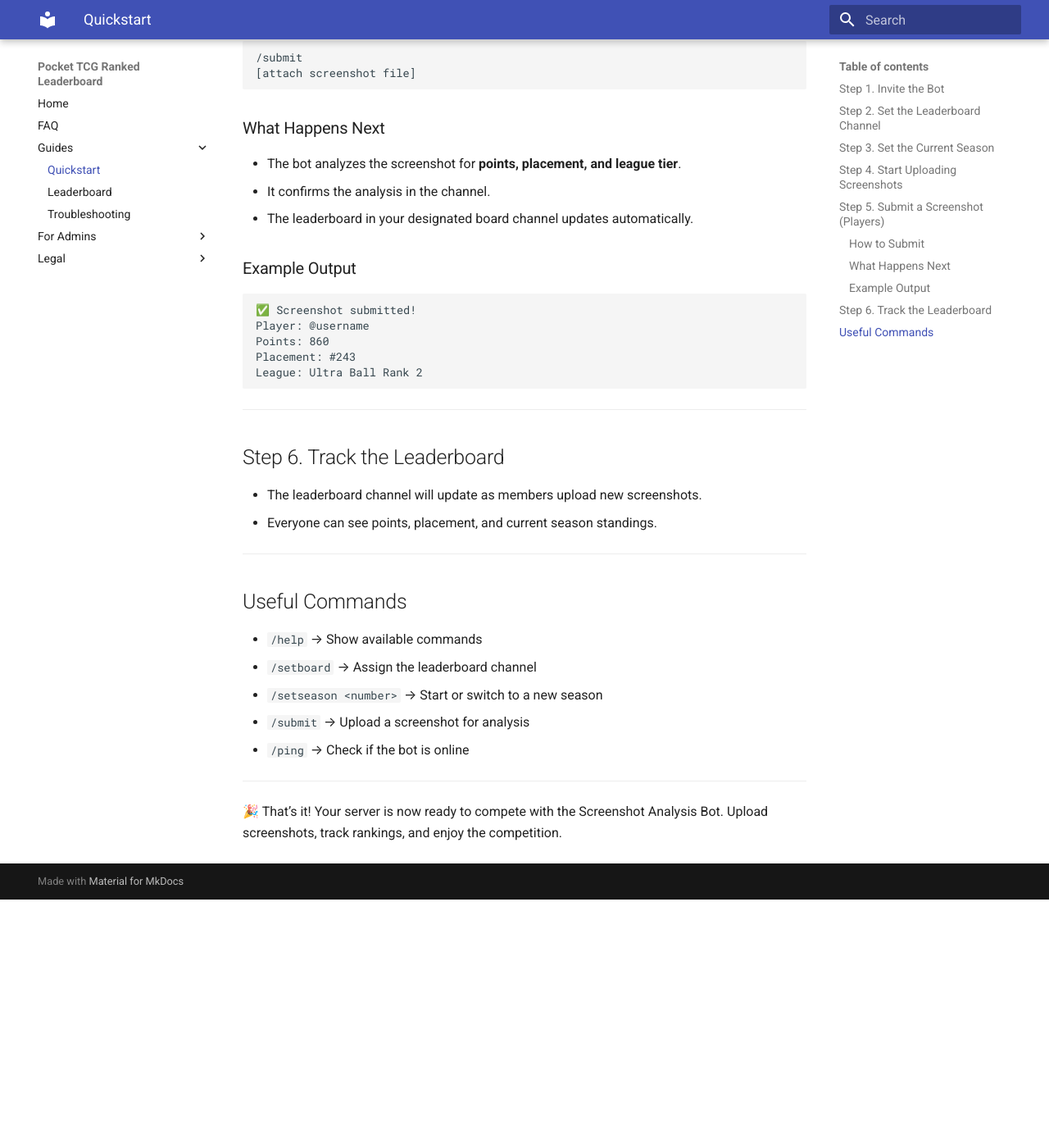
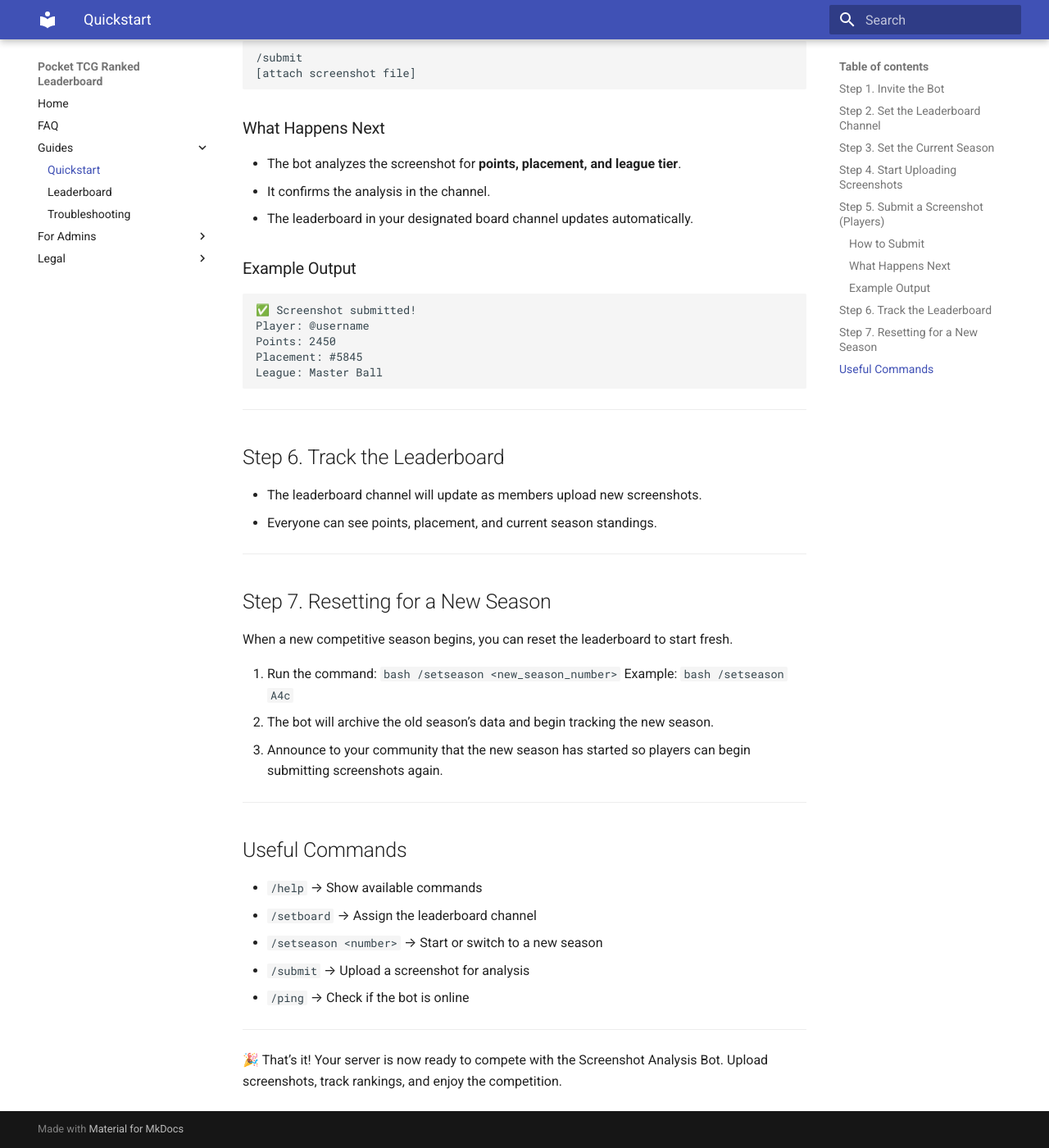
Before and after one commit to andalyzer-labs/pocket-tcg-ranked-leaderboard-docs, an MkDocs documentation site: the page built from docs/guides/quickstart.md, in a window 1280 px wide and 1400 px high, scrolled down 1837 px. Shown: the whole window at 82% size. Built offline with MkDocs 1.6.1 and Material for MkDocs 9.7.7, drawn with Linux system fonts in a browser that asks for light colours; before the commit the page ends 2934 px from its top, so only the background shows below that.

Commit message:
Update quickstart.md
Updated formatting

````diff
--- a/docs/guides/quickstart.md
+++ b/docs/guides/quickstart.md
@@ -55,7 +55,6 @@ Players can now upload their rank screenshots in any channel where the bot is ac
 ---
 
 ## Step 5. Submit a Screenshot (Players)
-
 Players should use the `/submit` command to upload their ranked battle screenshot. This ensures the bot analyzes and records the result.
 
 ### How to Submit
@@ -80,9 +79,9 @@ Example:
 ```
 ✅ Screenshot submitted!
 Player: @username
-Points: 860
-Placement: #243
-League: Ultra Ball Rank 2
+Points: 2450
+Placement: #5845
+League: Master Ball
 ```
 
 ---
@@ -90,6 +89,22 @@ League: Ultra Ball Rank 2
 ## Step 6. Track the Leaderboard
 - The leaderboard channel will update as members upload new screenshots.
 - Everyone can see points, placement, and current season standings.
+
+---
+
+## Step 7. Resetting for a New Season
+When a new competitive season begins, you can reset the leaderboard to start fresh.
+
+1. Run the command:
+   ```bash
+   /setseason <new_season_number>
+   ```
+   Example:
+   ```bash
+   /setseason A4c
+   ```
+2. The bot will archive the old season’s data and begin tracking the new season.
+3. Announce to your community that the new season has started so players can begin submitting screenshots again.
 
 ---
 
````
Also changed, not shown: other parts of docs/guides/quickstart.md (+2 -2 lines).
